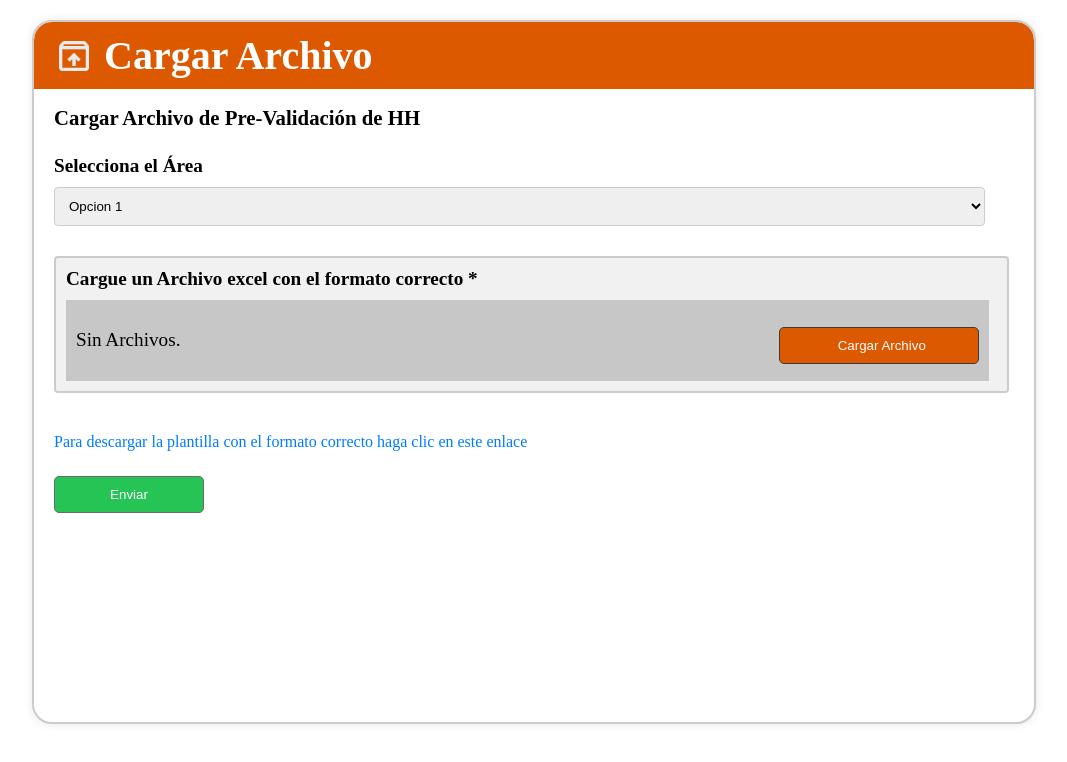
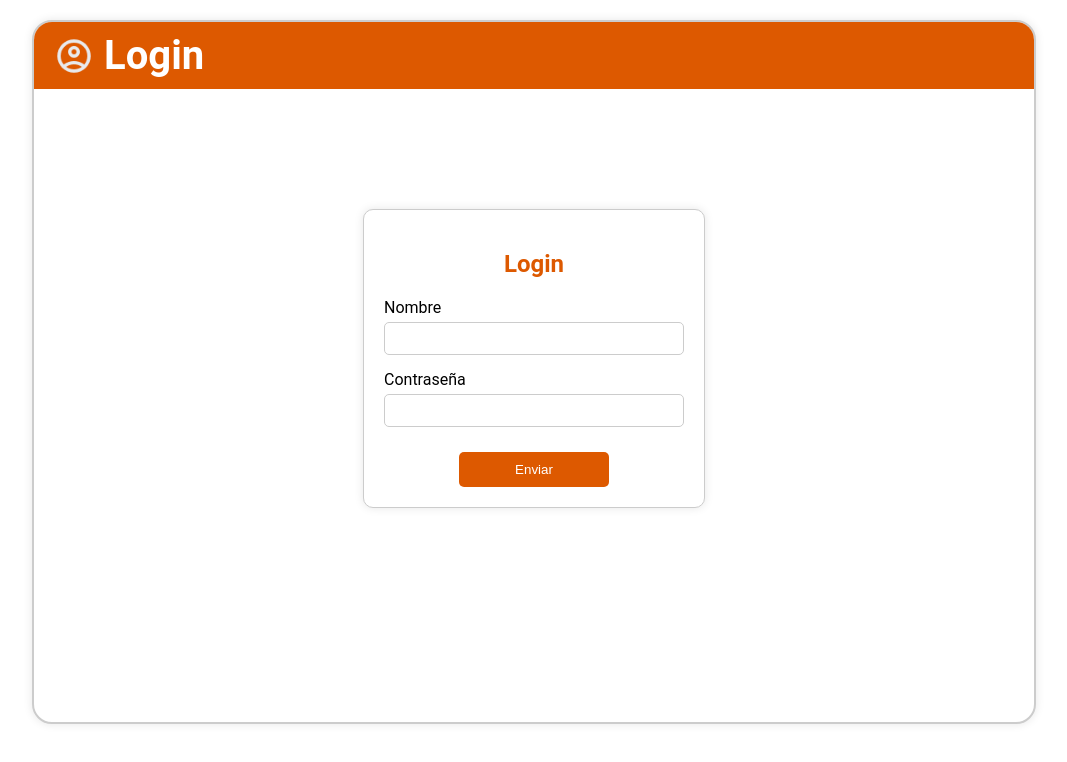
Before and after one commit to marquina2014/Proyecto_ParaBHP_Excel, a React (Vite) app: page / in a window 1280 px wide. Shown: the top 762 px of the page, without its empty margins (106-1173 px from the left). Built offline with nearby package versions, Linux system fonts and the light colour scheme.

Commit message:
Commit correctivo, esperando que no hayan errores

```diff
--- a/src/Home.css
+++ b/src/Home.css
@@ -1,3 +1,3 @@
 body {
-    font-family: 'Poppins';
+  font-family: 'Roboto';
   }
--- a/src/Home.jsx
+++ b/src/Home.jsx
@@ -7,10 +7,11 @@ import './Home.css';
 function Home() {
   return (
     <body>
-    <div>
-      <Panel/>
+      <div>
+      <Login/>
 
-    </div></body>
+      </div>
+    </body>
   );
 }
 
--- a/src/Login.css
+++ b/src/Login.css
@@ -9,7 +9,7 @@
   }
 
   .header2 {
-    background-color: #e65c00;
+    background-color: #dd5900;
     color: white;
     padding: 10px 20px; /* Añadido un padding lateral */
     display: flex;
@@ -59,7 +59,7 @@
   .login-container2 h2 {
     text-align: center;
     margin-bottom: 20px;
-    color: #ff6600; /* Color del título */
+    color: #dd5900; /* Color del título */
   }
 
   .input-group2 {
@@ -89,7 +89,7 @@
     width: 50%;
     padding: 10px;
     margin-top: 10px;
-    background-color: #ff6600; /* Color del botón */
+    background-color: #dd5900; /* Color del botón */
     color: #fff;
     border: none;
     border-radius: 5px;
@@ -97,7 +97,7 @@
   }
 
   button:hover {
-    background-color: #e65c00; /* Color del botón al pasar el mouse */
+    background-color: #993300; /* Color del botón al pasar el mouse */
   }
 /* Media Queries */
 @media (max-width: 768px) {
```
